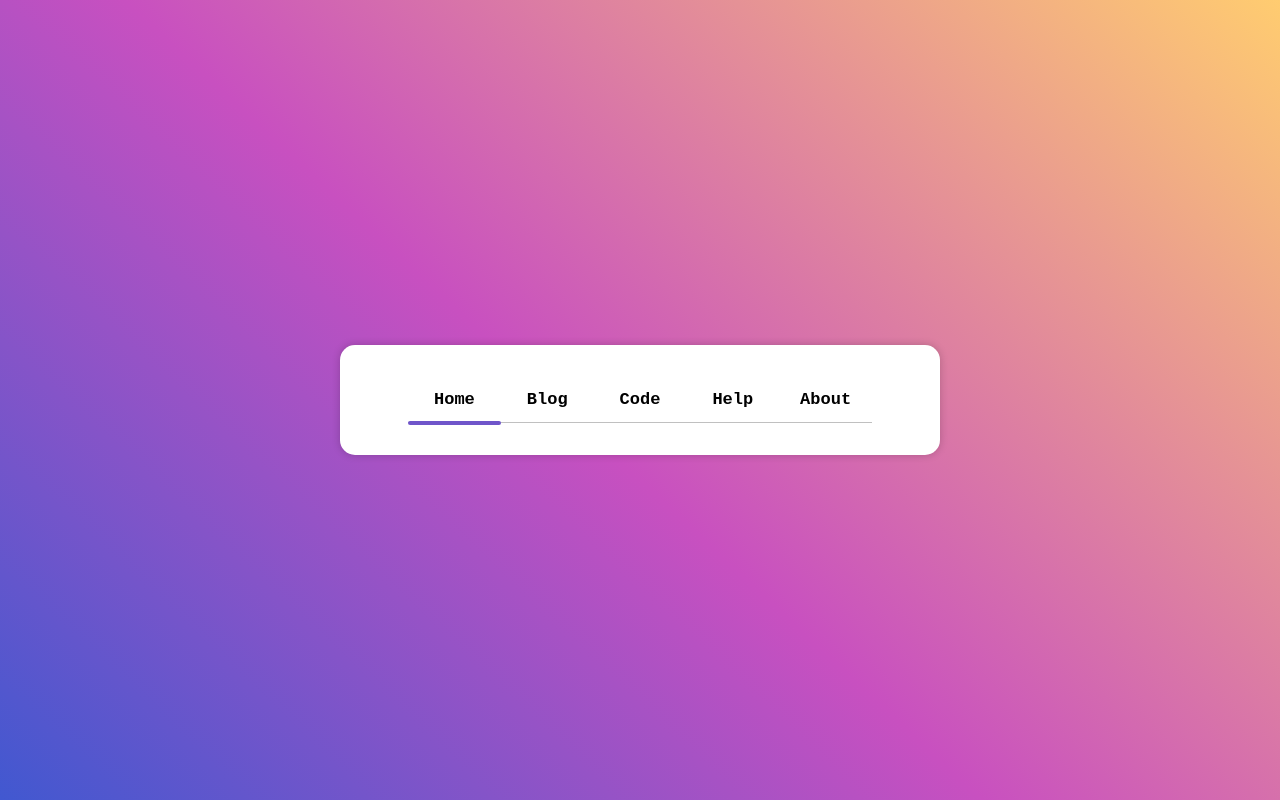
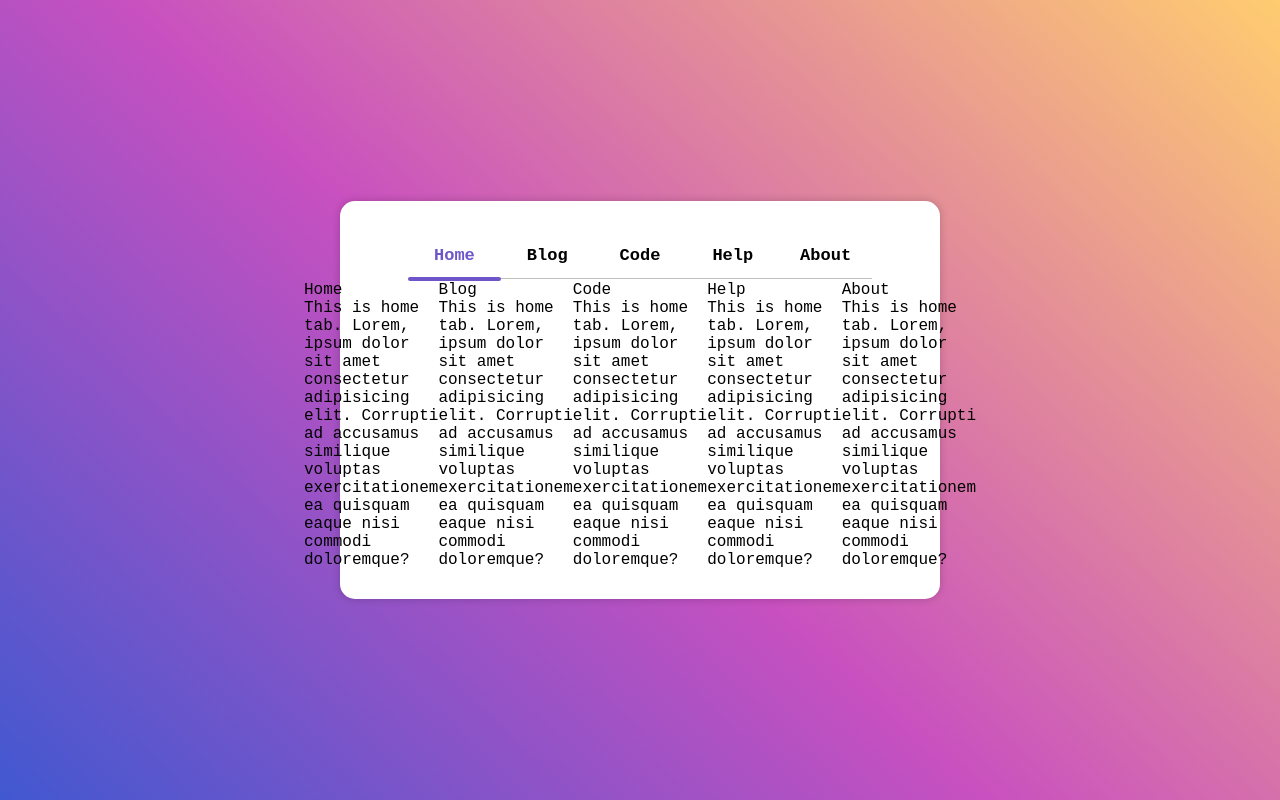
Before and after one commit to abdulaziz007/css-tabs, a plain HTML site: page index.html in a window 1280 px wide. Drawn offline with Linux system fonts and the light colour scheme.

Commit message:
adding sections

```diff
--- a/index.html
+++ b/index.html
@@ -21,6 +21,28 @@
             <label for="about" class="about">About</label>
             <div class="slider"></div>
         </nav>
+        <section>
+            <div class="content content-1">
+                <div class="title">Home</div>
+                <p>This is home tab. Lorem, ipsum dolor sit amet consectetur adipisicing elit. Corrupti ad accusamus similique voluptas exercitationem ea quisquam eaque nisi commodi doloremque?</p>
+            </div>
+            <div class="content content-2">
+                <div class="title">Blog</div>
+                <p>This is home tab. Lorem, ipsum dolor sit amet consectetur adipisicing elit. Corrupti ad accusamus similique voluptas exercitationem ea quisquam eaque nisi commodi doloremque?</p>
+            </div>
+            <div class="content content-3">
+                <div class="title">Code</div>
+                <p>This is home tab. Lorem, ipsum dolor sit amet consectetur adipisicing elit. Corrupti ad accusamus similique voluptas exercitationem ea quisquam eaque nisi commodi doloremque?</p>
+            </div>
+            <div class="content content-4">
+                <div class="title">Help</div>
+                <p>This is home tab. Lorem, ipsum dolor sit amet consectetur adipisicing elit. Corrupti ad accusamus similique voluptas exercitationem ea quisquam eaque nisi commodi doloremque?</p>
+            </div>
+            <div class="content content-5">
+                <div class="title">About</div>
+                <p>This is home tab. Lorem, ipsum dolor sit amet consectetur adipisicing elit. Corrupti ad accusamus similique voluptas exercitationem ea quisquam eaque nisi commodi doloremque?</p>
+            </div>
+        </section>
     </div>
 </body>
 </html>
--- a/styles.css
+++ b/styles.css
@@ -107,3 +107,31 @@ input[type='radio']{
 #about:checked ~ nav .slider {
     left: 80%;
 }
+
+#home:checked ~ nav .home {
+    color: #6F55CA;
+}
+
+#blog:checked ~ nav .blog {
+    color: #6F55CA;
+}
+
+#code:checked ~ nav .code {
+    color: #6F55CA;
+}
+
+#help:checked ~ nav .help {
+    color: #6F55CA;
+}
+
+#about:checked ~ nav .about {
+    color: #6F55CA;
+}
+
+section {
+    filter: blur(0.3px);
+    width: 80%;
+    display: flex;
+    align-items: center;
+    justify-content: center;
+}
```
